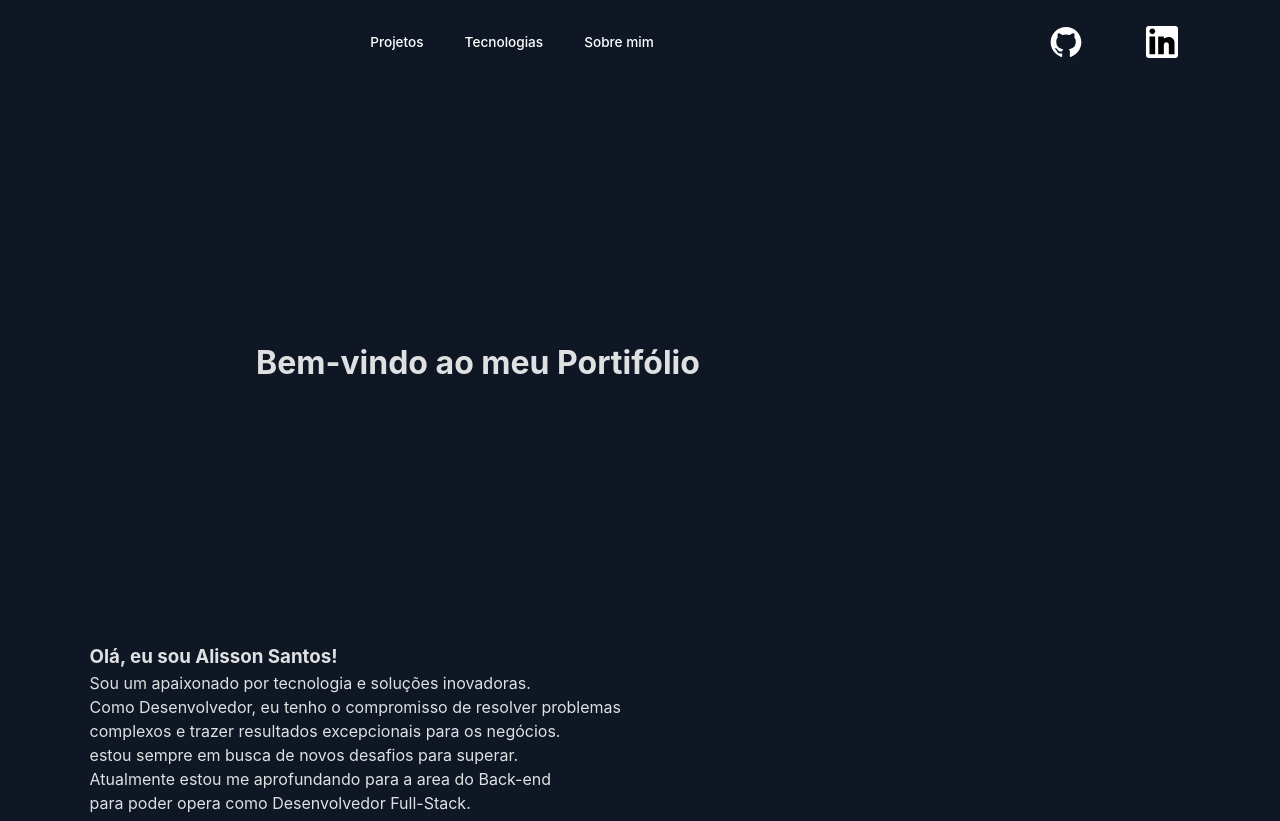
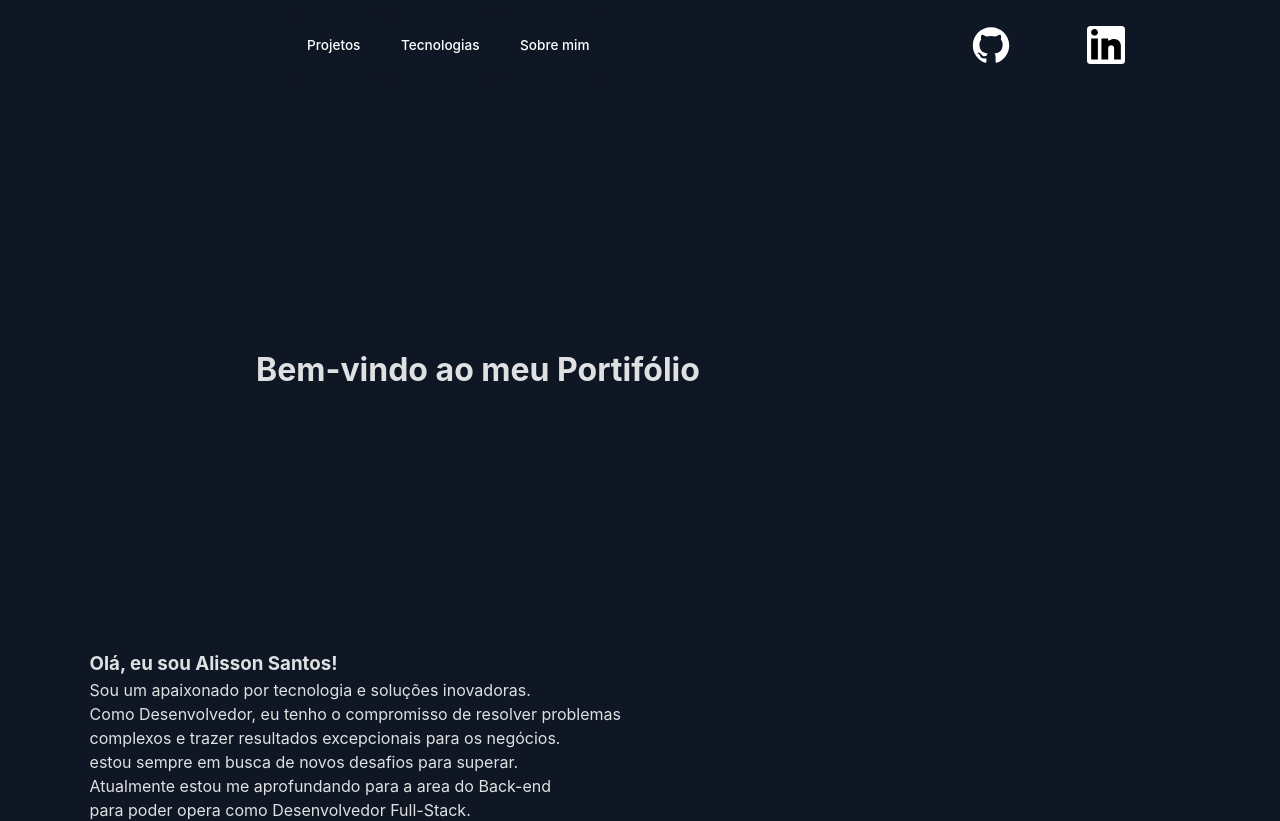
Before and after one commit to AlissonSanto/desafio3-DNC, a React (Vite) app in the folder my-app/: page / in a window 1280 px wide. Shown: the top 821 px of the page. Built offline with nearby package versions, Linux system fonts and the light colour scheme.

Commit message:
Modificando os icones e a cor de fundo

```diff
--- a/my-app/src/Elementos/Componentes/Header/Header.module.css
+++ b/my-app/src/Elementos/Componentes/Header/Header.module.css
@@ -10,12 +10,13 @@ div{
         display: flex;
         justify-content: center;
         align-items: center;
-        padding: 0% 15% 0% 15%;
+        padding: 0% 12% 0% 12%;
         gap: 1%;
+        background-color: #0F1624;
         font-size: 1.7vh;
 
         button{
-
+            white-space: nowrap;
             color: white;
             height: 80%;
             background-color: #0F1624;
@@ -23,13 +24,13 @@ div{
         }
     }
     nav{
-        width: 10%;
+        width: 26%;
         display: flex;
         justify-content: space-between;
         padding: 2% 3%;
 
         a{
-            gap: 100%;
+            gap: 50%;
 
             img{
                 width: 60%;
```
